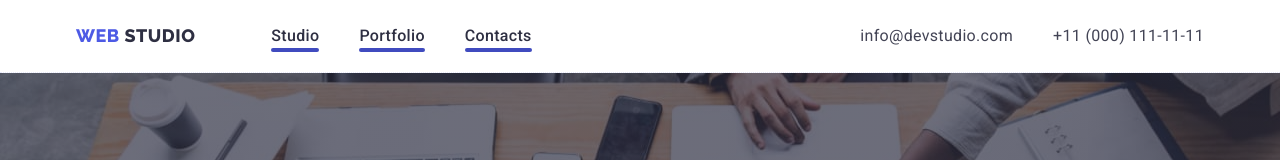
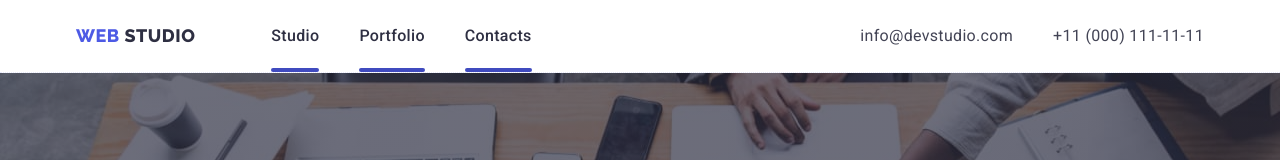
Before and after one commit to SnihurIlona/goit-markup-hw-05, a plain HTML site: page index.html in a window 1280 px wide. Shown: the top 160 px of the page. Drawn offline with nearby package versions, Linux system fonts and the light colour scheme.

Commit message:
Add left and bottom for menu

```diff
--- a/css/styles.css
+++ b/css/styles.css
@@ -62,6 +62,8 @@ p{
     content: "";
     display: block;
     position: absolute;
+    left: 0;
+    bottom: 0;
     width: 100%;
     height: 4px;
     background: #404BBF;
```
